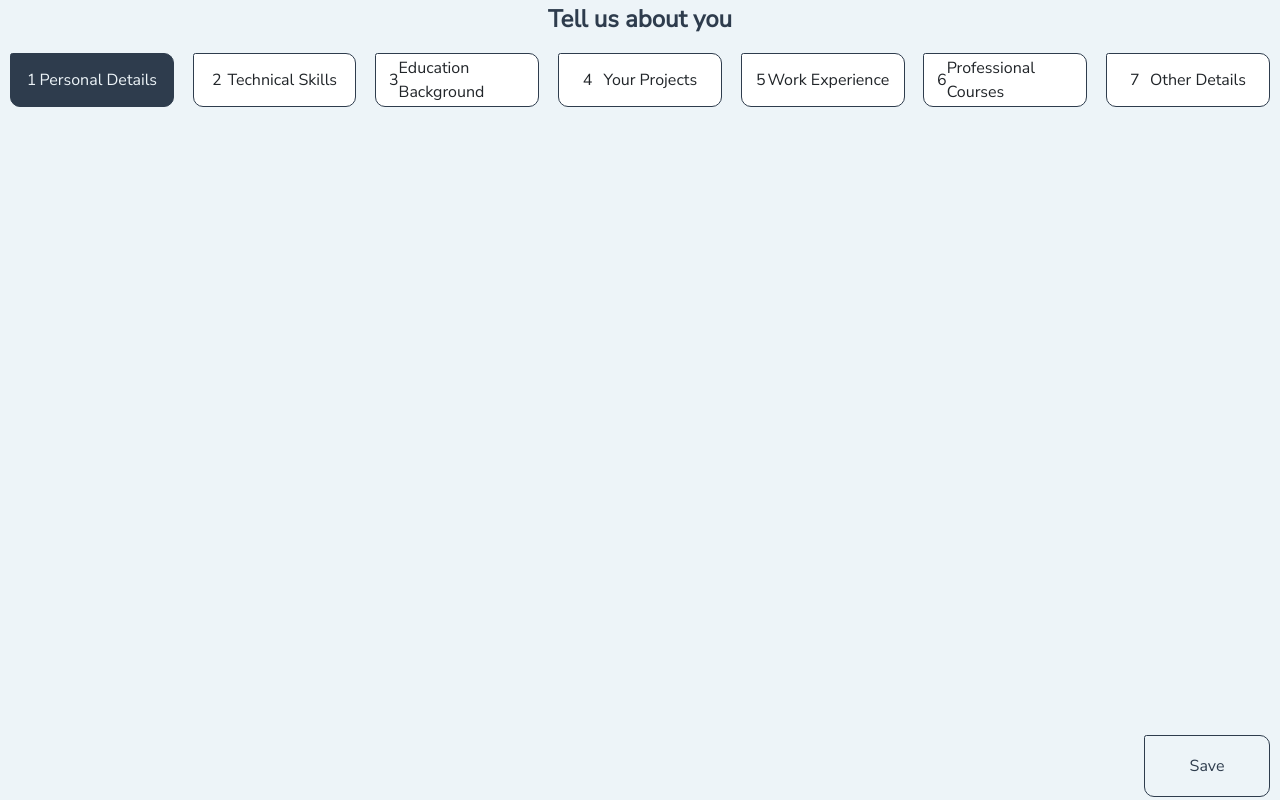
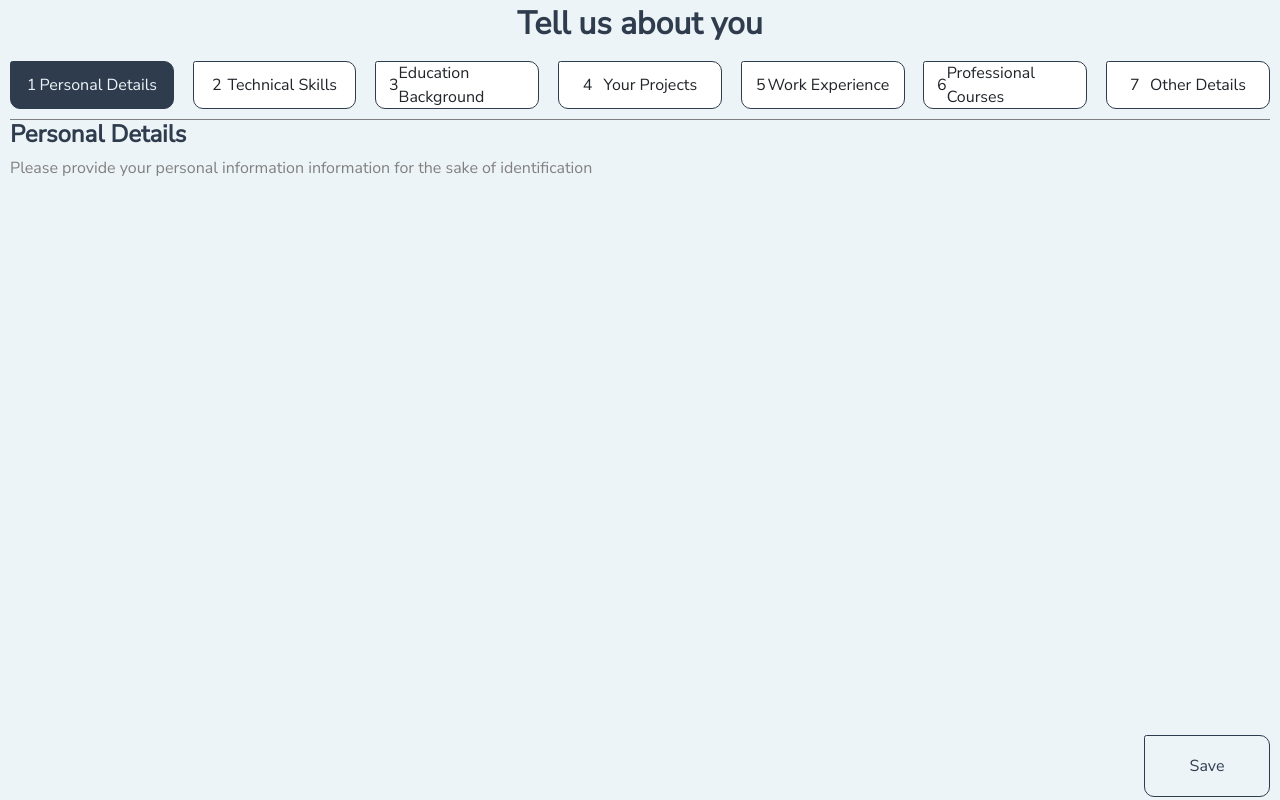
Before and after one commit to MokuaEnock/mboka, a React (Vite) app: page /seeker/signup in a window 1280 px wide. Built offline with nearby package versions, Linux system fonts and the light colour scheme; a small style sheet from the web is missing.

Commit message:
create the seeker header component

```diff
--- /dev/null
+++ b/src/Components/seeker/ss-header/header.css
@@ -0,0 +1,18 @@
+.seeker-ss-conts-header {
+  border-top: thin solid var(--five);
+  display: flex;
+  flex-direction: column;
+  align-items: flex-start;
+  justify-content: space-between;
+}
+
+.seeker-ss-conts-header > h3 {
+  font-size: 1.5rem;
+  font-weight: bold;
+  color: var(--primary);
+}
+
+.seeker-ss-conts-header > p {
+  font-size: 1rem;
+  color: var(--five);
+}
--- /dev/null
+++ b/src/Components/seeker/ss-header/header.jsx
@@ -0,0 +1,10 @@
+import "./header.css";
+
+export default function SeekerSectionHeader({ header, paragraph }) {
+  return (
+    <span className="seeker-ss-conts-header">
+      <h3>{header}</h3>
+      <p>{paragraph}</p>
+    </span>
+  );
+}
--- a/src/Pages/seeker/signup/signup.css
+++ b/src/Pages/seeker/signup/signup.css
@@ -27,7 +27,7 @@
 }
 
 #seeker-signup-header > h3 {
-  font-size: 1.5rem;
+  font-size: 2rem;
   color: var(--primary);
   font-weight: bold;
 }
@@ -90,6 +90,10 @@
   overflow-y: scroll;
 }
 
+.seeker-ss-cont > * {
+  margin-bottom: 1vh;
+}
+
 .seeker-ss-buttons {
   height: 10%;
   width: 100%;
--- a/src/Pages/seeker/signup/signup.jsx
+++ b/src/Pages/seeker/signup/signup.jsx
@@ -1,5 +1,6 @@
 import React, { useState, useRef } from "react";
 import "./signup.css";
+import SeekerSectionHeader from "../../../Components/seeker/ss-header/header";
 
 export default function SeekerSignup() {
   const [currentSection, setCurrentSection] = useState(1);
@@ -86,7 +87,18 @@ export default function SeekerSignup() {
   function SignupSection1() {
     return (
       <form className="seeker-signup-sections" ref={sectionRefs[0]}>
-        <div className="seeker-ss-cont"></div>
+        <div className="seeker-ss-cont">
+          <SeekerSectionHeader
+            header={"Personal Details"}
+            paragraph={
+              "Please provide your personal information information for the sake of identification "
+            }
+          />
+
+          <div className="seeker-ss-conts">
+            <span className="seeker-ss-conts-cont"></span>
+          </div>
+        </div>
         <div className="seeker-ss-buttons">
           <p></p>
           <button type="button" onClick={handleNextSection}>
--- a/src/index.css
+++ b/src/index.css
@@ -18,7 +18,7 @@
   --secondary: #edf4f8;
   --third: #fefffe;
   --four: #22a752;
-  --five: lightgrey;
+  --five: grey;
 }
 
 a {
```
